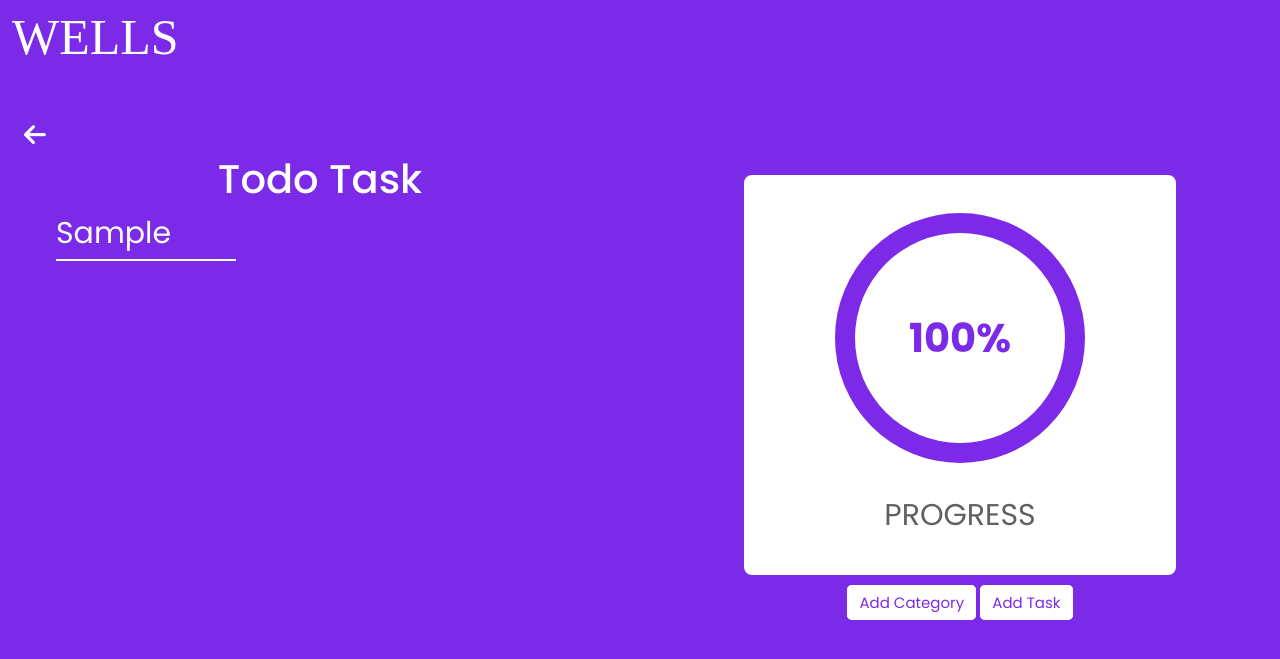
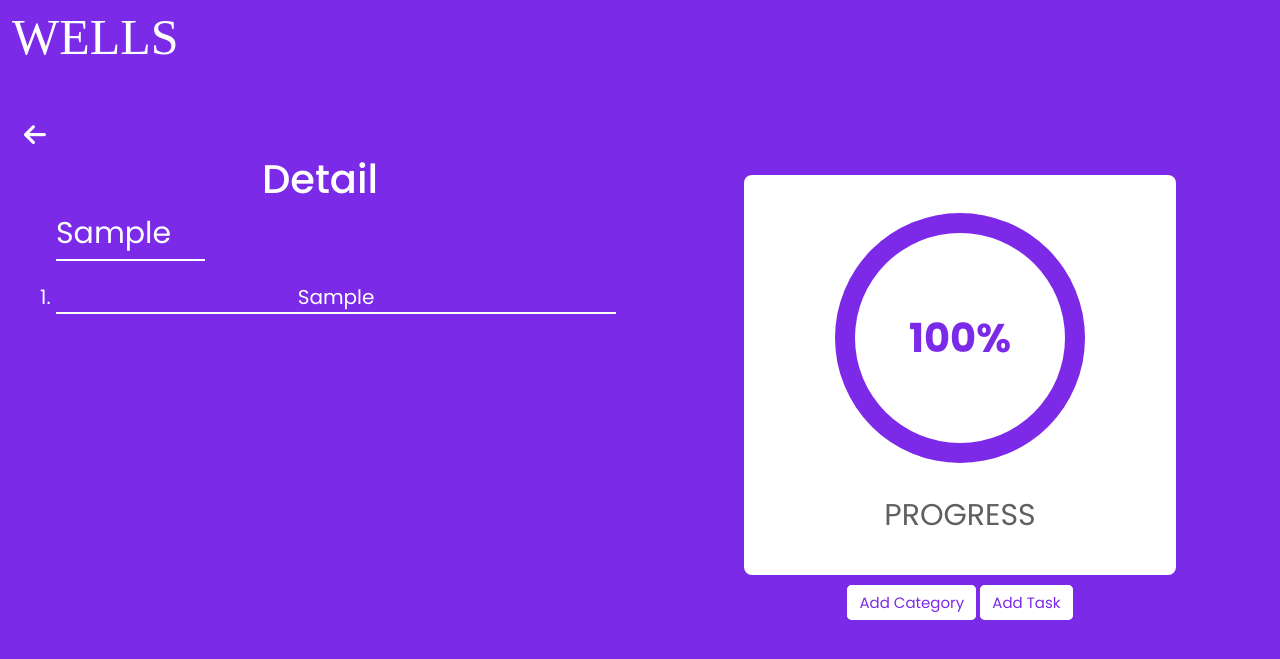
Before and after one commit to georgespicy/WELLS, a Django app: page /detail/1 in a window 1280 px wide. Shown: the top 659 px of the page. Run offline with Django 4.2, Linux system fonts and the light colour scheme; tables that the repository leaves empty hold one stand-in row (values such as "Sample post"); some libraries are stand-ins or nearby versions; some web fonts are replaced.

Commit message:
done with details page

```diff
--- a/templates/partials/messages.html
+++ b/templates/partials/messages.html
@@ -1,7 +1,7 @@
 {% if messages %}
 {% for message in messages %}
 <div id="message" class="container">
-    <div class="alert alert-{{message.tags}} alert-dismissible fade show" role="alert">
+    <div class="alert alert-light alert-dismissible fade show" role="alert">
         <button type='button' class='btn-close' data-bs-dismiss='alert' aria-label='Close'></button>
         <strong>
             {% if message.level == DEFAULT_MESSAGE_LEVELS.ERROR %}
--- a/todo/models.py
+++ b/todo/models.py
@@ -11,7 +11,7 @@ class Category(models.Model):
 
 class Todo(models.Model):
     todo = models.TextField()
-    category = models.ForeignKey(Category, on_delete=models.CASCADE)
+    category = models.ForeignKey(Category, on_delete=models.CASCADE, related_name='todos')
     is_completed = models.BooleanField(default=False, blank=True)
     date_posted = models.DateTimeField(auto_now_add=True)
 
--- a/todo/templates/todo/detail.html
+++ b/todo/templates/todo/detail.html
@@ -1,5 +1,4 @@
-{% extends 'base.html' %}
-{% block main %}
+{% extends 'base.html' %} {% block main %}
 <div class="container">
   <div class="row">
     <div class="col-12">
@@ -9,11 +8,13 @@
         style="color: #fff; font-size: 25px; text-decoration: none"
         ><i class="fas fa-arrow-left mt-5"></i
       ></a>
-      <h1 class="text-center" style="color: #fff">Todo Task</h1>
+      <h1 class="text-center" style="color: #fff">Detail</h1>
     </div>
   </div>
   <div class="row">
     <div class="col-12">
+      <div class="row">
+        <div class="col-4">
           <ul class="text-start" style="list-style: none">
             <li
               style="
@@ -22,14 +23,20 @@
                 text-transform: capitalize;
                 padding-bottom: 3px;
                 border-bottom: 2px #fff solid;
-            width: 180px;
+                width: auto;
               "
-        >{{todo.category}}</li>
+            >
+              {{category}}
+            </li>
           </ul>
-      <ul class="text-center" style="list-style: none">
-        <li style="font-size: 20px; color: #fff; text-transform: capitalize">
-          {{todo.todo}}
+        </div>
+      </div>
+      <ul class="text-center" style="list-style: number">
+        {% for task in todo %}
+        <li style="font-size: 20px; color: #fff; text-transform: capitalize; border-bottom: 2px #fff solid; margin-top: 5px;">
+          {{task.todo}}
         </li>
+        {% endfor %}
       </ul>
     </div>
   </div>
--- a/todo/views.py
+++ b/todo/views.py
@@ -1,6 +1,7 @@
 from django.shortcuts import render, redirect, get_object_or_404
 from .models import Todo, Category
 from .forms import TodoForm, CategoryForm
+from django.contrib import messages
 
 
 
@@ -14,10 +15,11 @@ def home(request):
     return render(request, 'todo/home.html', context)
 
 def detail(request, id):
-    # todo = Todo.object_or_404(Todo,id=id)
-    todo =  get_object_or_404(Category, id=id)
+    todo =  Todo.objects.all().filter(category=get_object_or_404(Category, id=id))
+    category=get_object_or_404(Category, id=id)
     context = {
-        'todo':todo
+        'todo':todo,
+        'category':category
     }
     return render(request, 'todo/detail.html', context)
 
@@ -35,9 +37,10 @@ def category(request):
             form.save()
             return redirect('form')
         else:
-            form = CategoryForm()
+            messages.error(request, "Category already exists or create task")
+            return redirect('category')
     else:
-        form = CategoryForm
+        form = CategoryForm()
     context = {
         'form':form
     }
@@ -58,34 +61,3 @@ def form(request):
         'form':form
     }
     return render(request, 'todo/form.html', context)
-
-
-
-# def detail(request, id):
-#     # blog = Blog.objects.get(id=id)
-#     blog = get_object_or_404(Blog,id=id)
-#     context = {
-#         'blog':blog
-#     }
-#     return render (request, 'pages/detail.html', context)
-
-
-# def update(request, id):
-#     blog = get_object_or_404(Blog,id=id)
-#     form = BlogForm(request.POST, instance=blog)
-#     if form.is_valid():
-#         form.save()
-#         return redirect('blog')
-#     else:
-#         form = BlogForm(instance=blog)
-#     context = {
-#         'form':form
-#     }
-
-#     return render(request, 'pages/update.html', context)
-
-
-# def delete(request, id):
-#     blog = get_object_or_404(Blog,id=id)
-#     blog.delete()
-#     return redirect('home')
```
Also changed, not shown: core/settings.py (+9 -0 lines), todo/templates/todo/home.html (+5 -4 lines), todo/migrations/0001_initial.py, todo/migrations/0002_todo_list_todo_1_todo_list_todo_10_todo_list_todo_11_and_more.py (deleted), todo/migrations/0003_todo_category_todo_item_delete_todo_list.py (deleted), todo/migrations/0004_rename_todo_category_category_rename_todo_item_todo.py (deleted), todo/migrations/0005_todo_todo_1_todo_todo_2_todo_todo_3_todo_todo_4_and_more.py (deleted), todo/migrations/0006_remove_todo_todo_1_remove_todo_todo_2_and_more.py (deleted). Lines whose indentation alone changed are shown as unchanged.
